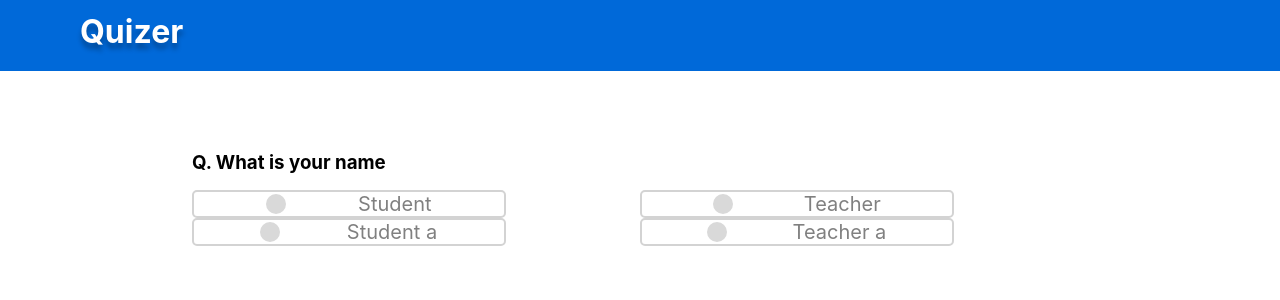
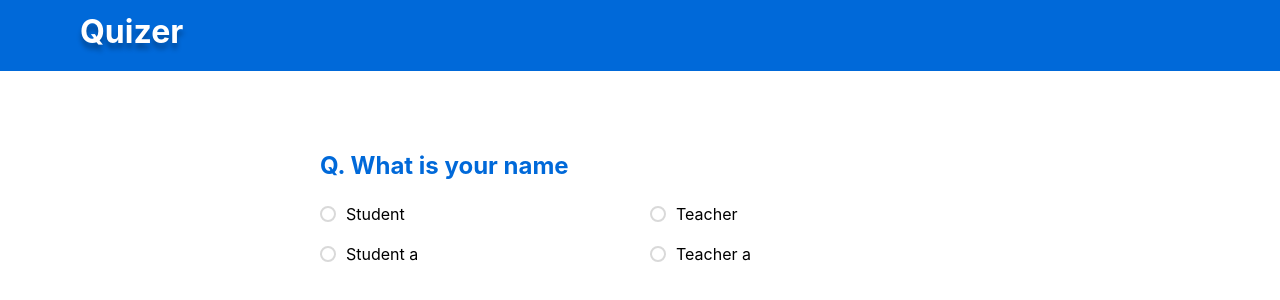
Before and after one commit to akshpnwr/quizer, a React (Create React App) app: page / in a window 1280 px wide. Shown: the top 300 px of the page. Built offline with nearby package versions, Linux system fonts and the light colour scheme.

Commit message:
redesign the options

```diff
--- a/src/components/Option/Option.js
+++ b/src/components/Option/Option.js
@@ -1,26 +1,12 @@
-import { useRef } from "react";
 import classes from "./Option.module.css";
 
 const Option = (props) => {
-  const inputRef = useRef();
-
-  const onClickHandler = () => {
-    props.click(inputRef.current);
-  };
-
   return (
-    <div className={classes.input} onClick={onClickHandler}>
-      <input
-        checked={props.checked}
-        type="radio"
-        name="select"
-        ref={inputRef}
-      />
-      <label htmlFor={props.children} className={classes.label}>
-        <div className={classes.dot} />
-        <span className={classes.span}>{props.children}</span>
-      </label>
-    </div>
+    <label htmlFor={props.children} className={classes.label}>
+      <input type="radio" name="select" id={props.children} />
+      <div className={classes.dot} />
+      {props.children}
+    </label>
   );
 };
 export default Option;
--- a/src/components/Option/Option.module.css
+++ b/src/components/Option/Option.module.css
@@ -1,71 +1,34 @@
-/* #0069d9 */
-.input {
-  display: flex;
+.label {
+  display: inline-flex;
   align-items: center;
   cursor: pointer;
-  height: 100%;
-  width: 70%;
 }
 
-.label {
-  cursor: pointer;
-  height: 100%;
-  width: 100%;
-  /* padding: 0.1em 0.1em;
-  margin: 0.5em 0.5em; */
-  border: 2px solid lightgray;
-  border-radius: 5px;
-  display: flex;
-  align-items: center;
-  justify-content: space-evenly;
-  transition: all 0.3s ease;
+.label input {
+  display: none;
 }
 
 .dot {
-  height: 20px;
-  width: 20px;
-  background: #d9d9d9;
+  width: 1em;
+  height: 1em;
+  border: 2px solid #d9d9d9;
   border-radius: 50%;
-  position: relative;
+  margin-right: 10px;
+  padding: 2px;
+  /* background-color: #d9d9d9;s */
 }
 
-.dot::before {
-  position: absolute;
+.dot::after {
   content: "";
-  top: 4px;
-  left: 4px;
-  width: 12px;
-  height: 12px;
-  background: #0069d9;
+  width: 100%;
+  height: 100%;
+  display: block;
+  background-color: #0069d9;
   border-radius: 50%;
-  opacity: 0;
-  transform: scale(1.5);
-  transition: all 0.3s ease;
+  transform: scale(0);
+  transition: 100ms ease-in transform;
 }
 
-.input input {
-  display: none;
-}
-
-.input input:checked:checked ~ .label,
-.input input:checked:checked ~ .input input {
-  border-color: #0069d9;
-  background: #0069d9;
-}
-
-.input input:checked:checked ~ .label .dot {
-  background-color: #fff;
-}
-
-.input input:checked:checked ~ .label .dot::before {
-  opacity: 1;
+.label input:checked + .dot::after {
   transform: scale(1);
 }
-
-.span {
-  font-size: 20px;
-  color: #808080;
-}
-.input input:checked:checked ~ .label .span {
-  color: #fff;
-}
--- a/src/containers/Quiz/Quiz.js
+++ b/src/containers/Quiz/Quiz.js
@@ -1,71 +1,15 @@
 import Option from "../../components/Option/Option.js";
-import useCheck from "../../hooks/use-check.js";
 import classes from "./Quiz.module.css";
 
 const Quiz = () => {
-  let {
-    isChecked: isAChecked,
-    checkHandler: checkAHandler,
-    setIsValueChecked: setIsAValueChecked,
-  } = useCheck();
-  let {
-    isChecked: isBChecked,
-    checkHandler: checkBHandler,
-    setIsValueChecked: setIsBValueChecked,
-  } = useCheck();
-  let {
-    isChecked: isCChecked,
-    checkHandler: checkCHandler,
-    setIsValueChecked: setIsCValueChecked,
-  } = useCheck();
-  let {
-    isChecked: isDChecked,
-    checkHandler: checkDHandler,
-    setIsValueChecked: setIsDValueChecked,
-  } = useCheck();
-
-  console.log(isAChecked, isBChecked, isCChecked, isDChecked);
-
-  const clear = () => {
-    setIsAValueChecked(false);
-    setIsBValueChecked(false);
-    setIsCValueChecked(false);
-    setIsDValueChecked(false);
-  };
-
-  const onClickHandler = (checkHandler) => {
-    clear();
-    checkHandler();
-  };
-
   return (
     <div className={classes.quiz}>
-      <h3>Q. What is your name</h3>
+      <h2>Q. What is your name</h2>
       <div className={classes.options}>
-        <Option
-          click={() => onClickHandler(checkAHandler)}
-          checked={isAChecked}
-        >
-          Student
-        </Option>
-        <Option
-          click={() => onClickHandler(checkBHandler)}
-          checked={isBChecked}
-        >
-          Teacher
-        </Option>
-        <Option
-          click={() => onClickHandler(checkCHandler)}
-          checked={isCChecked}
-        >
-          Student a
-        </Option>
-        <Option
-          click={() => onClickHandler(checkDHandler)}
-          checked={isDChecked}
-        >
-          Teacher a
-        </Option>
+        <Option>Student</Option>
+        <Option>Teacher</Option>
+        <Option>Student a</Option>
+        <Option>Teacher a</Option>
       </div>
     </div>
   );
--- a/src/containers/Quiz/Quiz.module.css
+++ b/src/containers/Quiz/Quiz.module.css
@@ -1,10 +1,15 @@
 .quiz {
-  width: 70%;
+  width: 50%;
   margin: 5em auto;
 }
 
+.quiz h2 {
+  color: #0069d9;
+}
+
 .options {
-  margin-top: 1em;
+  margin-top: 1.5em;
   display: grid;
   grid-template-columns: 1fr 1fr;
+  gap: 20px;
 }
--- a/src/hooks/use-check.js
+++ /dev/null
@@ -1,16 +0,0 @@
-import { useState } from "react";
-
-const useCheck = () => {
-  const [isValueChecked, setIsValueChecked] = useState(false);
-
-  const checkHandler = () => {
-    setIsValueChecked(true);
-  };
-  return {
-    isChecked: isValueChecked,
-    checkHandler,
-    setIsValueChecked,
-  };
-};
-
-export default useCheck;
```
Also changed, not shown: src/components/Button/Button.js (added), src/components/Button/Button.module.css (added).
